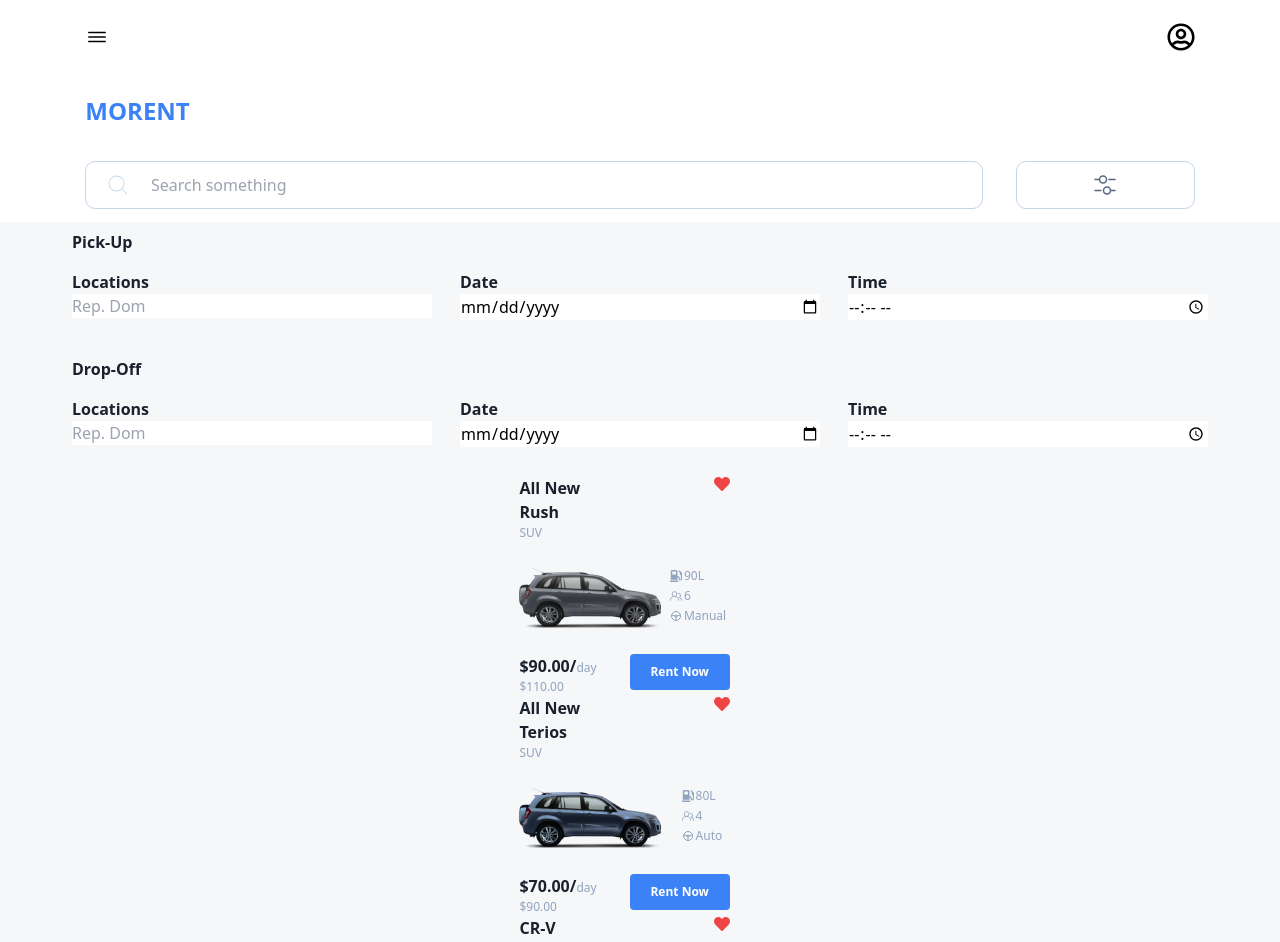
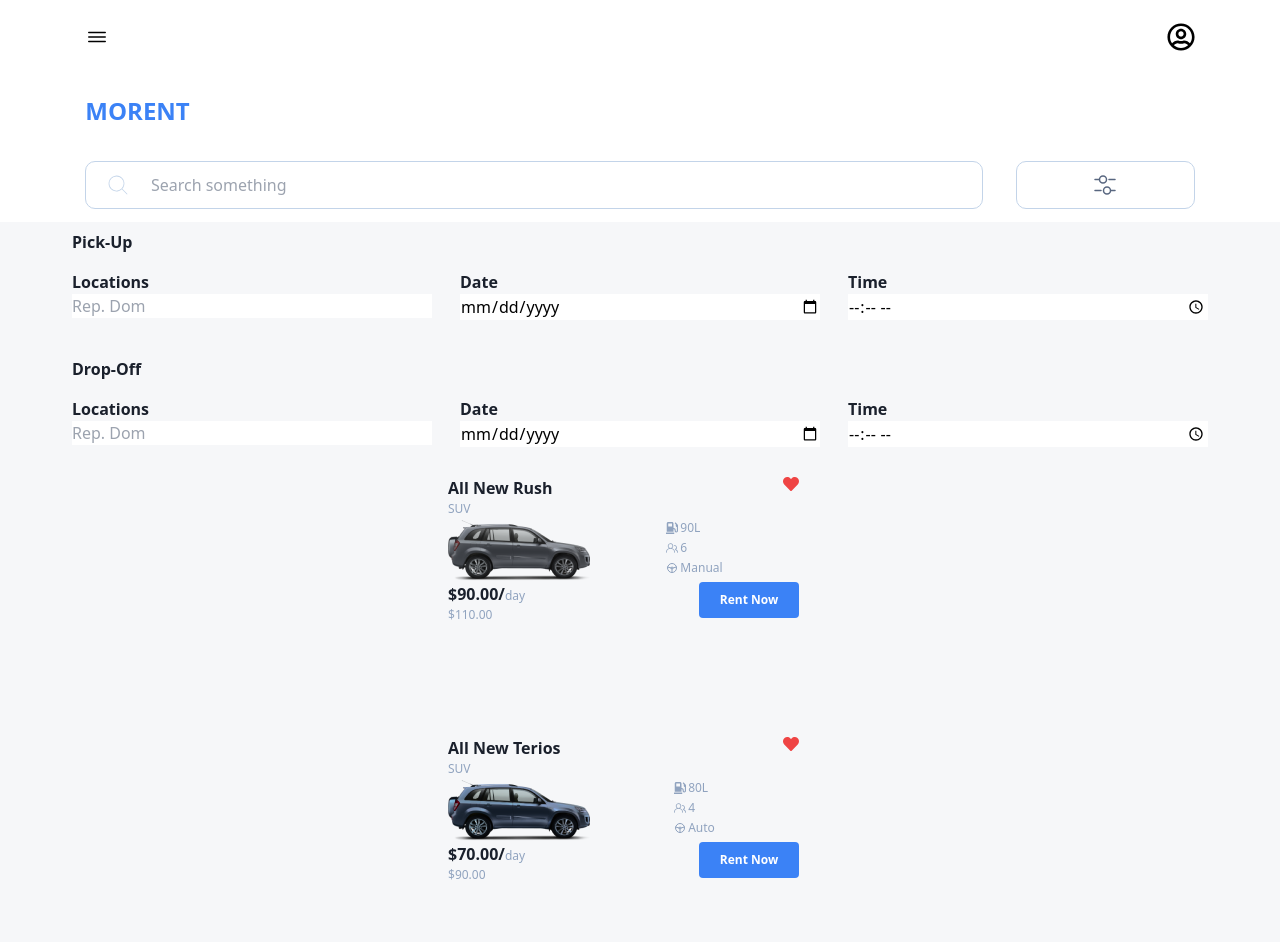
Before and after one commit to PrRonald/Rent-Car, a React (Create React App) app: page / in a window 1280 px wide. Shown: the top 942 px of the page. Built offline with nearby package versions, Linux system fonts and the light colour scheme.

Commit message:
The horizontal view is ready

```diff
--- a/src/component/InfoCar.jsx
+++ b/src/component/InfoCar.jsx
@@ -13,21 +13,17 @@ export const cars = [
 ];
 
 
-export const InfoCar = () => {
-
-    const value = true;
-
+export const InfoCar = ({AlignXY}) => {
 
     return (
 
-
-
-
-        <section className={` w-full grid ${value ? "grid-flow-row justify-center": "grid-flow-col  overflow-scroll " }   `} >
+        <section className={` w-full ${AlignXY ? "grid grid-flow-row  justify-center gap-[20px] "
+        : "grid grid-flow-col  overflow-scroll gap-y-4 overflow-y-hidden " }   `} >
             {
                 cars.map(elem => (
-                    <div className={`${value ? "w-[87.2%]" : "w-[350px]"}`} key={elem.id} >
-                        <div className="grid grid-cols-2 gap-4" >
+                    <div className={`${AlignXY ? "w-[91.4%] h-[240px]"
+                    :  "grid grid-rows-[44px_auto_36px] place-items-center w-[240px] h-[286px]"}`} key={elem.id} >
+                        <div className="grid grid-cols-2 " >
                             <div>
                                 <h1 className="font-semibold text-[16px] text-[#1A202C] " >{elem.name}</h1>
                                 <h2 className=" font-medium text-[12px] text-[#90A3BF] " >{elem.model}</h2>
@@ -36,14 +32,16 @@ export const InfoCar = () => {
                                 <FaHeart className="text-red-500" />
                             </div>
                         </div>
-                        <div className=" grid grid-cols-[auto_auto] mb-6 mt-6" >
+
+                        <div className={` ${ AlignXY ? "grid grid-cols-[auto_auto] ":
+                        "grid grid-rows-[auto_auto] gap-[35px] justify-items-center"} `} >
                             <div >
-                                <img src={elem.img} alt="car" />
+                                <img src={`${AlignXY ? elem.img : "." + elem.img}`} alt="car" />
                             </div>
-                            <div className=" justify-self-center " >
-                                <div className="flex flex-col justify-center" >
-                                    <table>
-                                        <tbody>
+                            <div className="w-[204px] h-[14px]  " >
+                                <div className="flex flex-row justify-center" >
+                                    <table  >
+                                        <tbody className={`${AlignXY ? "" : " grid grid-cols-3 "}`} >
                                             <tr>
                                                 <td className="text-[12px] text-[#90A3BF] font-medium " ><FaGasPump /></td>
                                                 <td className="text-[12px] text-[#90A3BF] font-medium " >{elem.fuel}</td>
@@ -60,10 +58,10 @@ export const InfoCar = () => {
                                     </table>
 
                                 </div>
-
                             </div>
                         </div>
-                        <div className=" grid grid-cols-2 mt-2 " >
+
+                        <div className=" grid grid-cols-2 " >
                             <div >
                                 <h1 className=" text-[16px] font-semibold text-[#1A202C] " >${elem.price}/
                                     <span className="font-medium text-[12px] text-[#90A3BF] " >day</span></h1>
--- a/src/root/Body.jsx
+++ b/src/root/Body.jsx
@@ -18,7 +18,7 @@ export const Body = () => {
 
                 </div>
                 <div className="w-[90%]">
-                    <InfoCar />
+                    <InfoCar AlignXY={true} />
                 </div>
 
             </div>
--- a/src/root/DatailCars.jsx
+++ b/src/root/DatailCars.jsx
@@ -1,5 +1,5 @@
 import { useParams } from "react-router-dom"
-import { cars } from "../component/InfoCar"
+import { InfoCar, cars } from "../component/InfoCar"
 import { getCarById } from "../App"
 import { RentNow } from "../component/RentNow"
 import { CiStar } from "react-icons/ci";
@@ -11,11 +11,24 @@ export const DetailCars = () => {
     const { carId } = useParams()
     const obj = getCarById(Number(carId), cars)
 
+    async function as () {
+
+       const containerWidth = document.querySelector(".father").clientWidth;
+       return(containerWidth)
+     }
+
+    //  console.log(as());
+
+
+
     return (
         <>
-            <section >
-                <div className="w-full flex flex-col items-center "  >
-                    <div className="w-[86.667%] h-auto grid grid-flow-row gap-y-[32px]  "  >
+            <section className="father">
+                <div className={`w-full grid grid-rows-[auto_auto] grid-cols-[87.2%] justify-center `}  >
+
+                    <div className=" h-auto  w-full grid grid-rows-[repeat(4_auto)]
+                    gap-y-[32px] "  >
+
                         <div className="size-full   grid grid-rows-[232px_64px] gap-y-[24px] "  >
                             <div className="size-[100%] rounded-[10px] bg-blue-400 " ></div>
                             <div className=" size-full *:rounded-[10px] grid  grid-cols-[repeat(3,_92px)] gap-[7.4%] justify-center ">
@@ -81,7 +94,15 @@ export const DetailCars = () => {
                         <div>
                             <Reviews />
                         </div>
+
                     </div>
+
+
+                        <div className=" w-auto h-auto" >
+                            <InfoCar AlignXY={false} />
+                        </div>
+
+
                 </div>
             </section>
         </>
```
